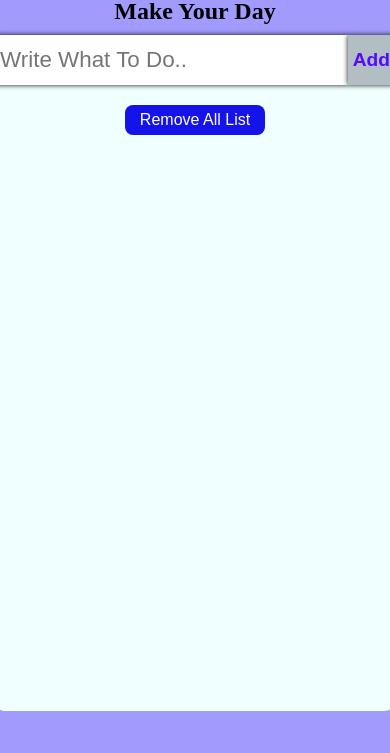
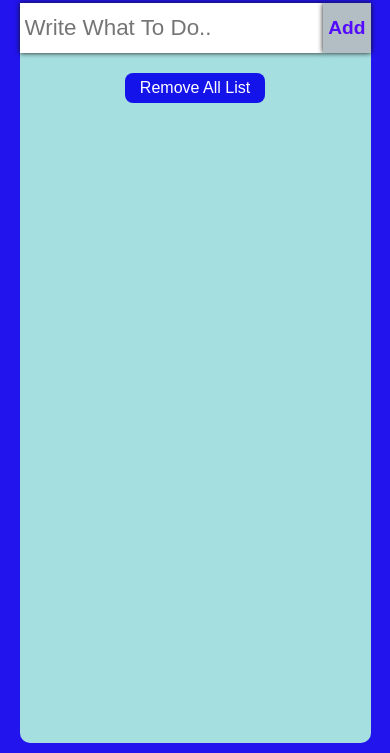
Before and after one commit to jakariasks/todolist, a plain HTML site: page index.html in a window 390 px wide. Shown: the part 91-844 px from the top of the page. Drawn offline with Linux system fonts and the light colour scheme.

Commit message:
Add files via upload

```diff
--- a/style.css
+++ b/style.css
@@ -19,7 +19,7 @@ main{
     height: 80vh;
     background-color: azure;
     border-radius: 10px;
-    position: relative;
+    position: center;
 
 }
 .text{
@@ -104,3 +104,20 @@ main{
     color: rgb(132, 130, 130) !important;
     background-color: rgb(60, 60, 60) !important;
 }
+
+@media screen and (max-width:500px){
+    main{
+        max-width: 500px;
+        height: 100vh;
+        background-color: #2214ed;
+
+    }
+    .container{
+        width: 90vw;
+        height: 90vh;
+        background-color: rgb(166, 223, 223);
+        margin: 10px;
+
+    }
+
+}
```
